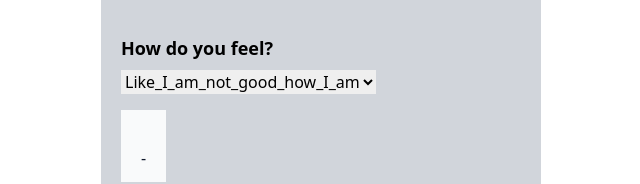
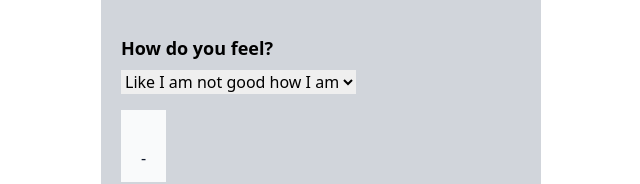
Before and after one commit to Jaswir/AAAS-Frontend, a React (Vite) app: page / in a window 1280 px wide. Shown: the part 311-495 px from the top of the page, without its empty margins (319-959 px from the left). Built offline with nearby package versions, Linux system fonts and the light colour scheme.

Commit message:
Updated dropdown text removed underscores

```diff
--- a/src/components/AutiQuoteComponent.tsx
+++ b/src/components/AutiQuoteComponent.tsx
@@ -95,7 +95,7 @@
 
                     <select
                         value={selected} onChange={e => setSelected(e.target.value)}>
-                        {Object.keys(Feeling).map((option) =>
+                        {Object.values(Feeling).map((option) =>
                             (<option key={option}>{option}</option>))
                         }
                     </select>
```
